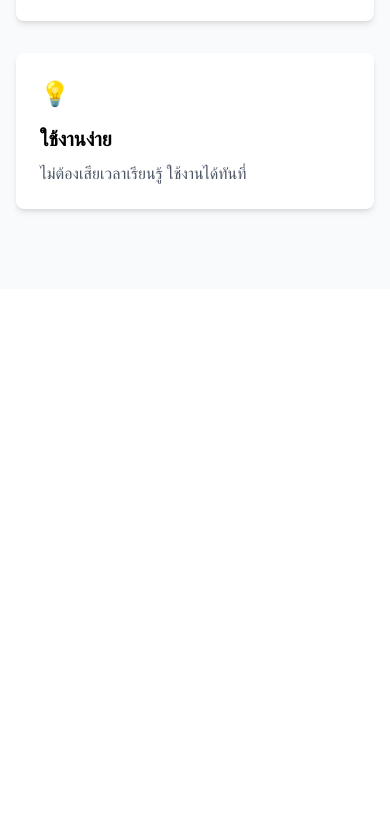
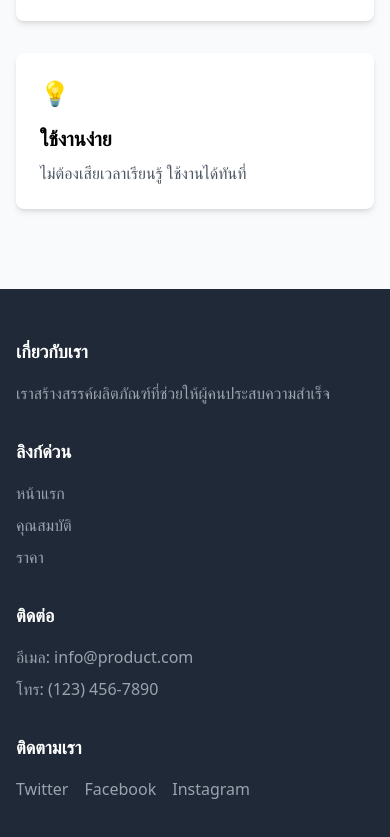
Before and after one commit to Kimrtk08/product-landing-page, a plain HTML site: page index.html in a window 390 px wide. Shown: the part 975-1812 px from the top of the page. Before the commit the page ends 1264 px from the top, so only its background shows below. Drawn offline with nearby package versions, Linux system fonts and the light colour scheme.

Commit message:
เพิ่มส่วนท้ายแบบ  Responsive

```diff
--- a/index.html
+++ b/index.html
@@ -78,8 +78,42 @@
       </section>
     </main>
 
-    <footer>
-      <!-- สวนท ้าย ่ -->
+    <footer class="bg-gray-800 text-white py-12">
+      <div class="container mx-auto px-4">
+        <div class="grid grid-cols-1 md:grid-cols-4 gap-8">
+          <div>
+            <h3 class="font-bold text-lg mb-4">เกี่ยวกับเรา</h3>
+            <p class="text-gray-400">
+              เราสร้างสรรค์ผลิตภัณฑ์ที่ช่วยให้ผู้คนประสบความสำเร็จ
+            </p>
+          </div>
+          <div>
+            <h3 class="font-bold text-lg mb-4">ลิงก์ด่วน</h3>
+            <ul class="space-y-2 text-gray-400">
+              <li><a href="#" class="hover:text-white">หน้าแรก</a></li>
+              <li>
+                <a href="#features" class="hover:text-white">คุณสมบัติ</a>
+              </li>
+              <li><a href="#pricing" class="hover:text-white">ราคา</a></li>
+            </ul>
+          </div>
+          <div>
+            <h3 class="font-bold text-lg mb-4">ติดต่อ</h3>
+            <ul class="space-y-2 text-gray-400">
+              <li>อีเมล: info@product.com</li>
+              <li>โทร: (123) 456-7890</li>
+            </ul>
+          </div>
+          <div>
+            <h3 class="font-bold text-lg mb-4">ติดตามเรา</h3>
+            <div class="flex space-x-4">
+              <a href="#" class="text-gray-400 hover:text-white">Twitter</a>
+              <a href="#" class="text-gray-400 hover:text-white">Facebook</a>
+              <a href="#" class="text-gray-400 hover:text-white">Instagram</a>
+            </div>
+          </div>
+        </div>
+      </div>
     </footer>
   </body>
 </html>
```
